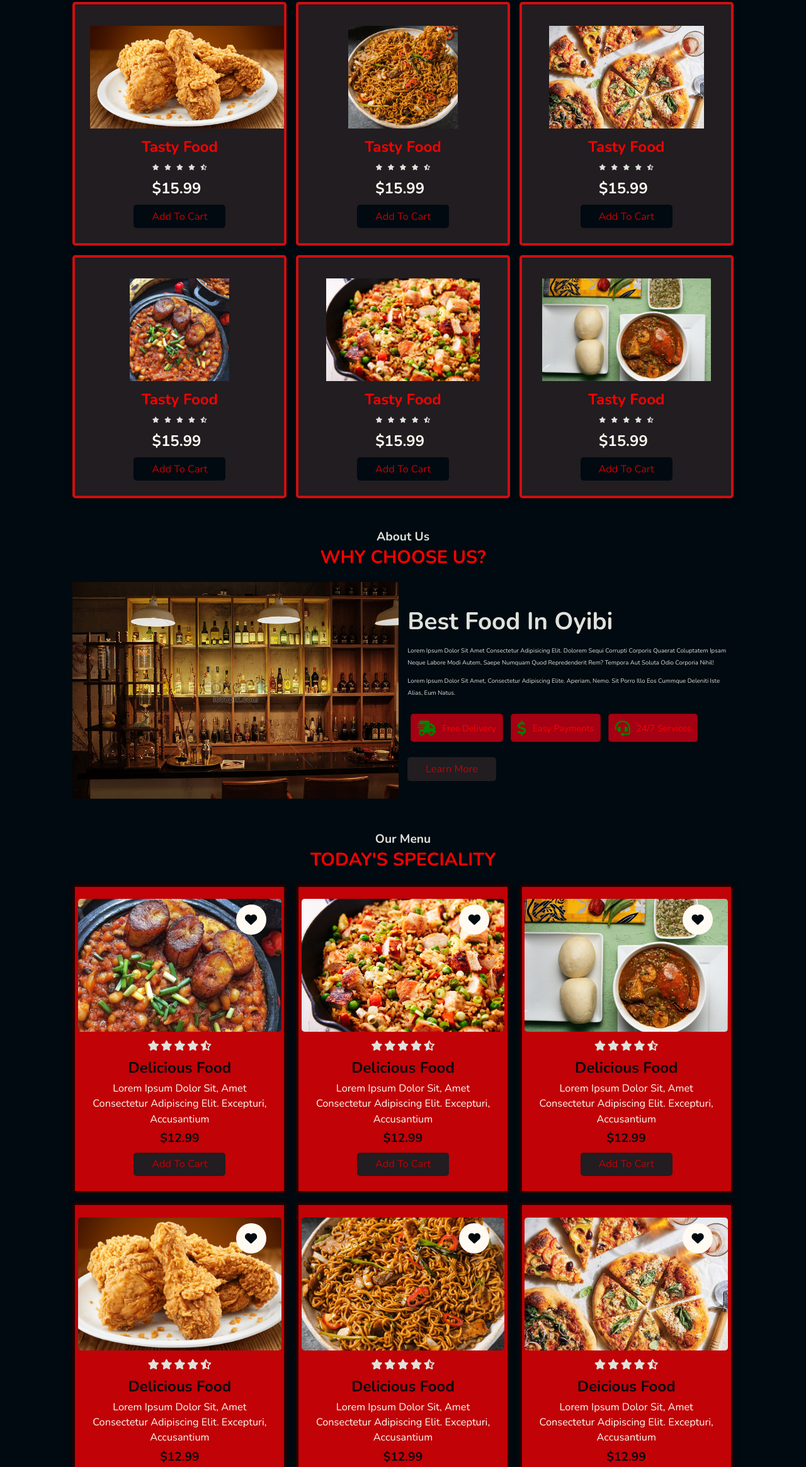
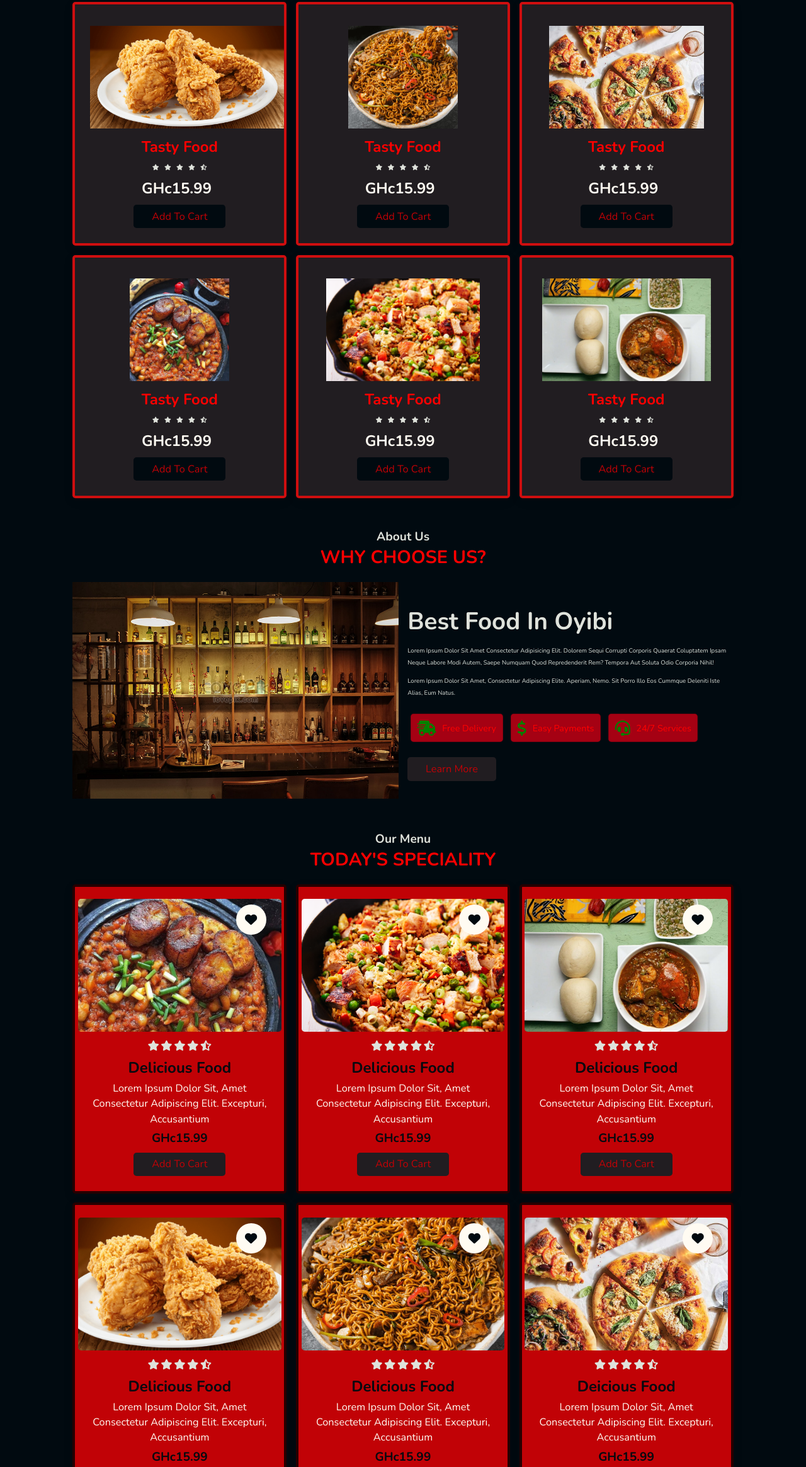
Before and after one commit to 4evacode/Bold55, a plain HTML site: page Bold 55/index.html in a window 1280 px wide. Shown: the part 2572-4901 px from the top of the page at 63% size. Drawn offline with nearby package versions, Linux system fonts and the light colour scheme.

Commit message:
Index.html

```diff
--- a/Bold 55/index.html
+++ b/Bold 55/index.html
@@ -195,7 +195,7 @@
                     <i class="fas fa-star"></i>
                     <i class="fas fa-star-half-alt"></i>
                 </div>
-                <span>$15.99</span>
+                <span>GHc15.99</span>
                 <a href="#" class="btn">add to cart</a>
             </div>
 
@@ -212,7 +212,7 @@
                     <i class="fas fa-star"></i>
                     <i class="fas fa-star-half-alt"></i>
                 </div>
-                <span>$15.99</span>
+                <span>GHc15.99</span>
                 <a href="#" class="btn">add to cart</a>
             </div>
 
@@ -229,7 +229,7 @@
                     <i class="fas fa-star"></i>
                     <i class="fas fa-star-half-alt"></i>
                 </div>
-                <span>$15.99</span>
+                <span>GHc15.99</span>
                 <a href="#" class="btn">add to cart</a>
             </div>
 
@@ -245,7 +245,7 @@
                     <i class="fas fa-star"></i>
                     <i class="fas fa-star-half-alt"></i>
                 </div>
-                <span>$15.99</span>
+                <span>GHc15.99</span>
                 <a href="#" class="btn">add to cart</a>
             </div>
 
@@ -262,7 +262,7 @@
                     <i class="fas fa-star"></i>
                     <i class="fas fa-star-half-alt"></i>
                 </div>
-                <span>$15.99</span>
+                <span>GHc15.99</span>
                 <a href="#" class="btn">add to cart</a>
             </div>
 
@@ -279,7 +279,7 @@
                     <i class="fas fa-star"></i>
                     <i class="fas fa-star-half-alt"></i>
                 </div>
-                <span>$15.99</span>
+                <span>GHc15.99</span>
                 <a href="#" class="btn">add to cart</a>
             </div>
 
@@ -361,7 +361,7 @@
                     <h3>delicious food</h3>
                     <p>Lorem ipsum dolor sit, amet consectetur adipiscing elit. Excepturi,
                         accusantium</p>
-                    <span class="price">$12.99</span>
+                    <span class="price">GHc15.99</span>
                     <a href="#" class="btn">Add to cart</a>
 
                 </div>
@@ -383,7 +383,7 @@
                     <h3>delicious food</h3>
                     <p>Lorem ipsum dolor sit, amet consectetur adipiscing elit. Excepturi,
                         accusantium</p>
-                    <span class="price">$12.99</span>
+                    <span class="price">GHc15.99</span>
                     <a href="#" class="btn">Add to cart</a>
 
                 </div>
@@ -405,7 +405,7 @@
                     <h3>delicious food</h3>
                     <p>Lorem ipsum dolor sit, amet consectetur adipiscing elit. Excepturi,
                         accusantium</p>
-                    <span class="price">$12.99</span>
+                    <span class="price">GHc15.99</span>
                     <a href="#" class="btn">Add to cart</a>
 
                 </div>
@@ -427,7 +427,7 @@
                     <h3>delicious food</h3>
                     <p>Lorem ipsum dolor sit, amet consectetur adipiscing elit. Excepturi,
                         accusantium</p>
-                    <span class="price">$12.99</span>
+                    <span class="price">GHc15.99</span>
                     <a href="#" class="btn">Add to cart</a>
 
                 </div>
@@ -449,7 +449,7 @@
                     <h3>delicious food</h3>
                     <p>Lorem ipsum dolor sit, amet consectetur adipiscing elit. Excepturi,
                         accusantium</p>
-                    <span class="price">$12.99</span>
+                    <span class="price">GHc15.99</span>
                     <a href="#" class="btn">Add to cart</a>
 
                 </div>
@@ -471,7 +471,7 @@
                     <h3>deicious food</h3>
                     <p>Lorem ipsum dolor sit, amet consectetur adipiscing elit. Excepturi,
                         accusantium</p>
-                    <span class="price">$12.99</span>
+                    <span class="price">GHc15.99</span>
                     <a href="#" class="btn">Add to cart</a>
 
                 </div>
```
